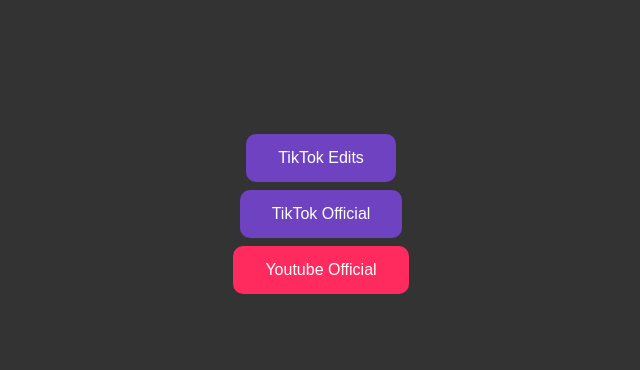
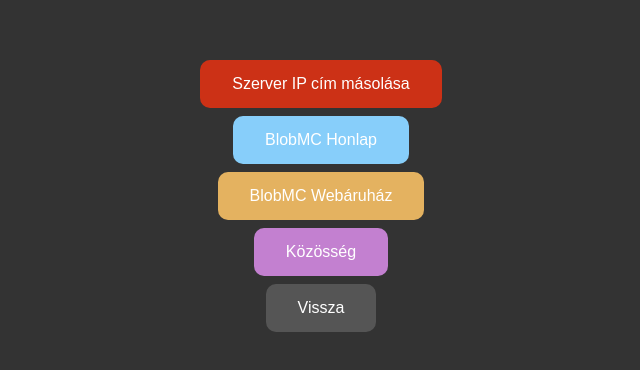
Before and after one commit to veghlacuska/BlobMCMedia, a plain HTML site: page index.html in a window 1280 px wide. Shown: the part 194-564 px from the top of the page, without its empty margins (319-959 px from the left). Drawn offline with Linux system fonts and the light colour scheme.

Commit message:
Added "Vissza" button

```diff
--- a/index.html
+++ b/index.html
@@ -12,6 +12,14 @@ body {
     align-items: center;
     flex-direction: column; /* Align items vertically */
     height: 100vh; /* Ensure the body takes up the full height of the viewport */
+    margin: 0; /* Remove default margin */
+}
+
+.content {
+    display: flex;
+    flex-direction: column;
+    align-items: center;
+    margin-bottom: 20px; /* Add space between the content and buttons */
 }
 
 .button {
@@ -28,43 +36,83 @@ body {
     position: relative; /* Make the button position relative */
 }
 
-.github-button {
-    background-color: #6f42c1; /* Purple */
+.copy-button {
+    background-color: #CC3116; /* Red */
 }
 
 .webstore-button {
-    background-color: #6f42c1; /* Purple */
+    background-color: #E4B260; /* Orange */
 }
 
-.website-button {
-    background-color: #FF2A5E; /* Red */
+.webpage-button {
+    background-color: #87CEFA; /* Blue */
+}
+
+.github-button {
+    background-color: #C380D0; /* Purple */
+}
+
+.gray-button {
+    background-color: #555555; /* Gray */
 }
 
 </style>
 </head>
 <body>
 
-<!-- Button to open GitHub page -->
-<button class="button github-button" onclick="openGitHub()">TikTok Edits</button>
+<div class="content">
+    <!-- Button to trigger copying -->
+    <button class="button copy-button" onclick="copyIP()">Szerver IP cím másolása</button>
 
-<!-- Button to open webstore -->
-<button class="button webstore-button" onclick="openWebstore()">TikTok Official</button>
+    <!-- Button to open website -->
+    <button class="button webpage-button" onclick="openWebsite()">BlobMC Honlap</button>
 
-<!-- Button to open website -->
-<button class="button website-button" onclick="openWebsite()">Youtube Official</button>
+    <!-- Button to open webstore -->
+    <button class="button webstore-button" onclick="openWebstore()">BlobMC Webáruház</button>
+
+    <!-- Button to open GitHub page -->
+    <button class="button github-button" onclick="openGitHub()">Közösség</button>
+
+    <!-- Button to go back -->
+    <button class="button gray-button" onclick="goBack()">Vissza</button>
+</div>
 
 <script>
-function openGitHub() {
-    window.open("https://www.tiktok.com/@blobmcedits", "_blank");
-    // Replace "your-username" and "your-repository" with your GitHub username and repository name
+function copyIP() {
+    var serverIp = "195.228.230.105:25574";
+
+    // Create a temporary text area element
+    var tempTextArea = document.createElement("textarea");
+    tempTextArea.value = serverIp;
+
+    // Append the text area element to the body
+    document.body.appendChild(tempTextArea);
+
+    // Select and copy the text from the text area element
+    tempTextArea.select();
+    document.execCommand("copy");
+
+    // Remove the temporary text area element
+    document.body.removeChild(tempTextArea);
+
+    // Alert the copied text
+    alert("BlobMC szerver IP másolva, illeszd be ahova akarod!");
+}
+
+function openWebsite() {
+    window.open("https://www.blobmc.hu", "_blank");
 }
 
 function openWebstore() {
-    window.open("https://www.tiktok.com/@blobmchu", "_blank");
+    window.open("https://blobmc-bolt.tebex.io", "_blank");
 }
 
-function openWebsite() {
-    window.open("https://www.youtube.com/@Blobmchu", "_blank");
+function openGitHub() {
+    window.location.href = "https://veghlacuska.github.io/BlobMC/";
+}
+
+function goBack() {
+    window.location.href = "https://veghlacuska.github.io/BlobMC/";
 }
 </script>
 
```
